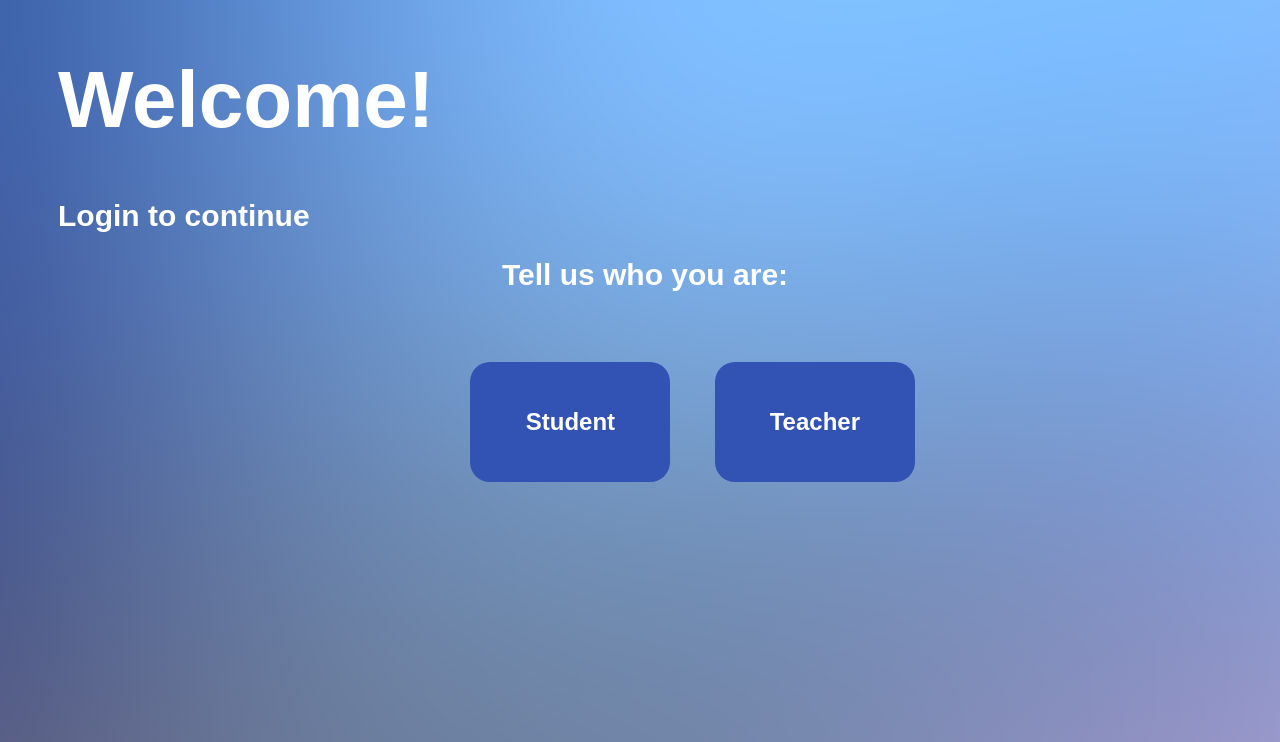
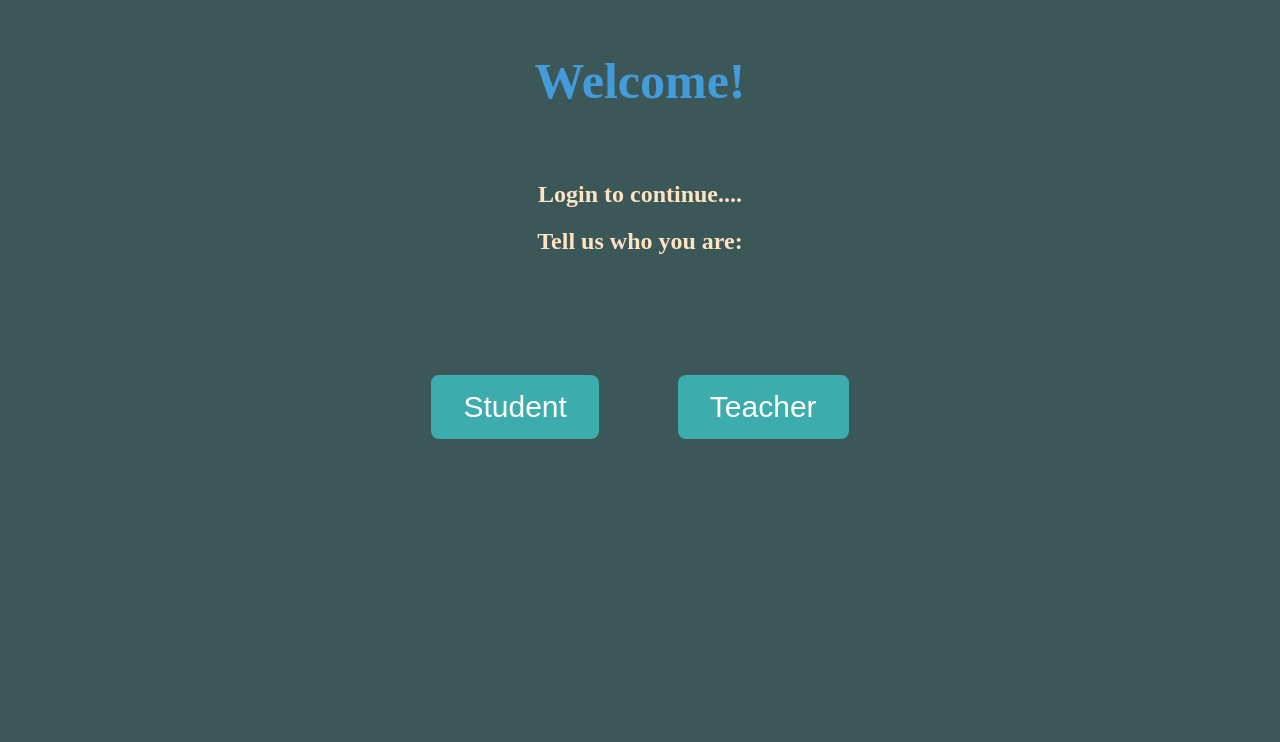
Before and after one commit to JaiIrkal/Smart-Attendance, a Flask app: page / in a window 1280 px wide. Shown: the top 742 px of the page. Run offline with Flask 2, Linux system fonts and the light colour scheme.

Commit message:
design updated

```diff
--- a/Flask Website/static/css/index.css
+++ b/Flask Website/static/css/index.css
@@ -1,4 +1,4 @@
-a:link {
+/* a:link {
     text-decoration: none;
 }
 
@@ -69,4 +69,50 @@ h2.label{
     position: relative;
     padding-left: 35%;
     padding-top: 2%;
+} */
+
+
+body{
+    background-color: rgb(60, 87, 87);
 }
+
+.content {
+    margin: auto;
+    width: 50%;
+    padding: 10px;
+    padding-bottom: 50px;
+    padding-top: 10px;
+    text-align: center;
+    margin-bottom:   50px;
+  }
+
+
+  .buttons_grouped{
+    margin: auto;
+    width: 50%;
+    padding-bottom: 50px;
+    text-align: center;
+
+  }
+
+  .button {
+    background-color: rgb(60, 173, 172); /* Green */
+    border: none;
+    color: white;
+    padding: 15px 32px;
+    text-align: center;
+    text-decoration: none;
+    display: inline-block;
+    font-size: 30px;
+    border-radius: 8px;
+    color: white;
+  }
+
+  h1{
+        color: rgb(68, 155, 218);
+        font-size: 50px;
+  }
+
+  h2{
+    color: bisque;
+  }
--- a/Flask Website/templates/index.html
+++ b/Flask Website/templates/index.html
@@ -5,17 +5,19 @@
     <meta http-equiv="X-UA-Compatible" content="IE=edge">
     <meta name="viewport" content="width=device-width, initial-scale=1.0">
     <title>Welcome</title>
-    <link rel="stylesheet" type="text/css" href="{{ url_for('static', filename='css/index.css') }}">
+    <!-- <link rel="stylesheet" type="text/css" href="{{ url_for('static', filename='css/index.css') }}"> -->
+    <link rel="stylesheet" href="/Flask Website/static/css/index.css">
 </head>
 <body>
 
     <div class="content">
-        <h1>Welcome!</h1>
-        <h2>Login to continue</h2>
+        <h1>Welcome!</h1><br>
+        <h2>Login to continue....</h2>
         <h2 class="label">Tell us who you are: </h2>
     </div>
+
     <div class="buttons_grouped">
-        <a href="/studentlogin"><button class="button" >Student</button></a>
+        <a  style='margin-right:75px'href="/studentlogin"><button class="button" >Student</button></a>
         <a href="/teacherlogin"><button class="button" >Teacher</button></a>
     </div>
 </body>
```
Also changed, not shown: Flask Website/static/css/student_login.css (added, +51 -0 lines), Flask Website/static/css/teacher_login.css (added, +51 -0 lines), Flask Website/templates/student_login.html (+19 -12 lines), Flask Website/templates/teacher_login.html (+19 -14 lines), Flask Website/static/images/img_avatar2.png (added), Flask Website/static/images/teacher_avatar.jpeg (added), 1 other file.
